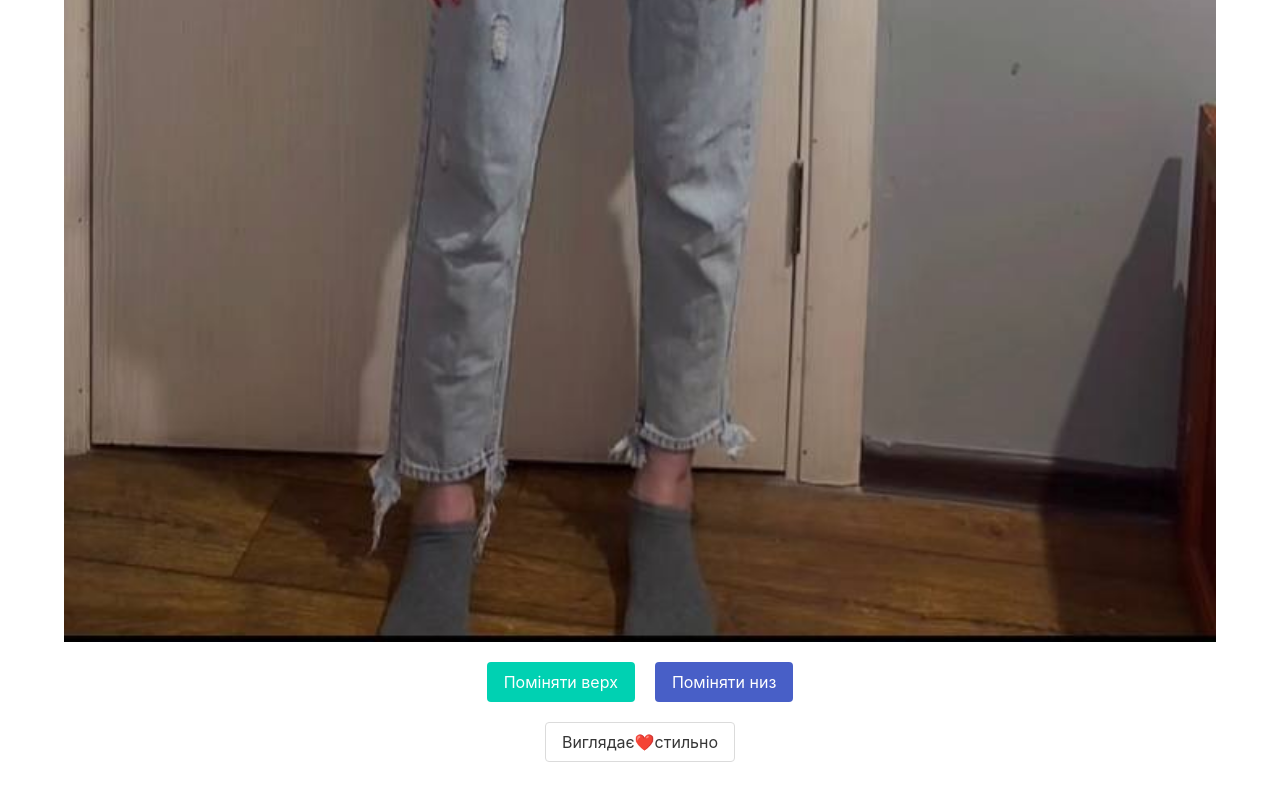
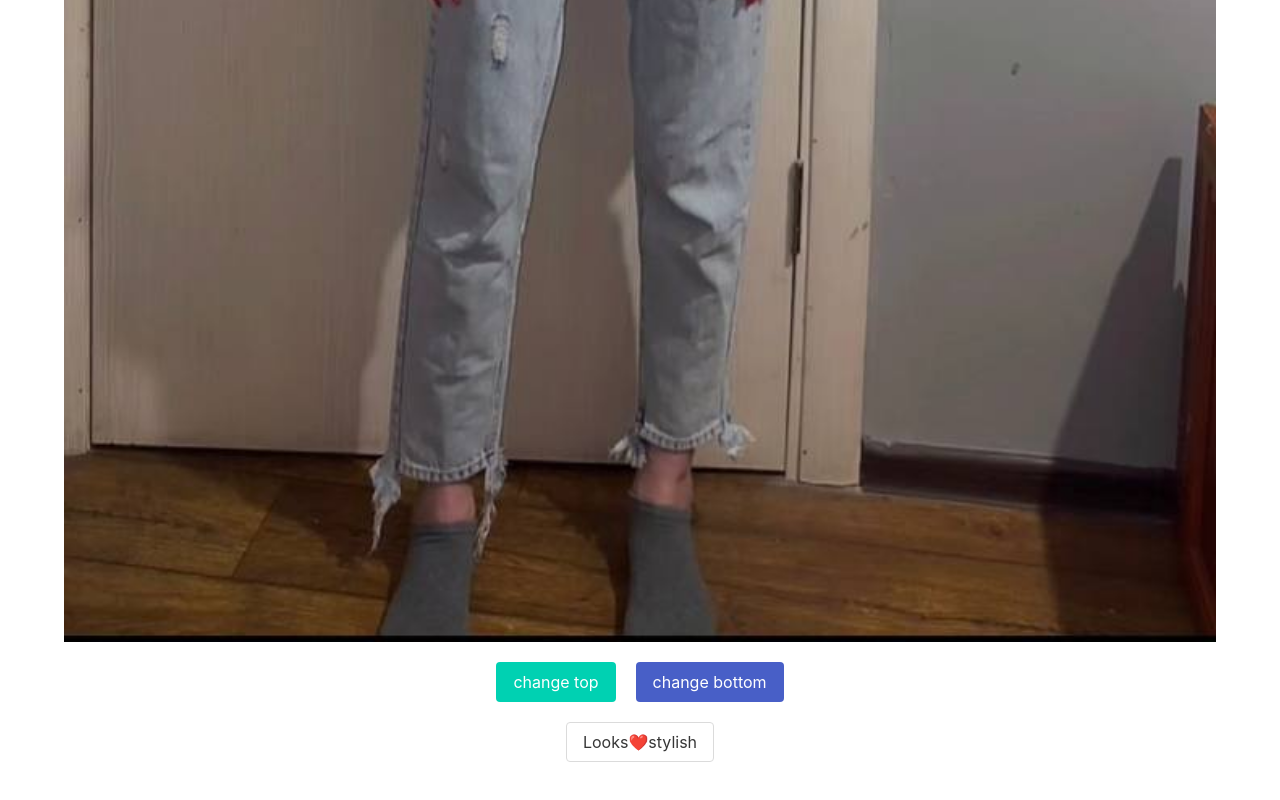
Before and after one commit to vetsinen/lms-thegame, a plain HTML site: page templates/index.html in a window 1280 px wide. Shown: the part 1482-2282 px from the top of the page. Drawn offline with nearby package versions, Linux system fonts and the light colour scheme; files whose address does not match are found by name.

Commit message:
language to eng

```diff
--- a/templates/index.html
+++ b/templates/index.html
@@ -78,11 +78,11 @@
                 </figure>
             </div>
             <div class="buttons-container">
-                <button x-on:click="nextTop" class="button is-primary">Поміняти верх</button>
-                <button x-on:click="nextDown" class="button is-link">Поміняти низ</button>
+                <button x-on:click="nextTop" class="button is-primary">change top</button>
+                <button x-on:click="nextDown" class="button is-link">change bottom</button>
             </div>
             <div class="buttons-container">
-                <button class="button">Виглядає❤️стильно</button>
+                <button class="button">Looks❤️stylish</button>
             </div>
         </div>
     </section>
```
